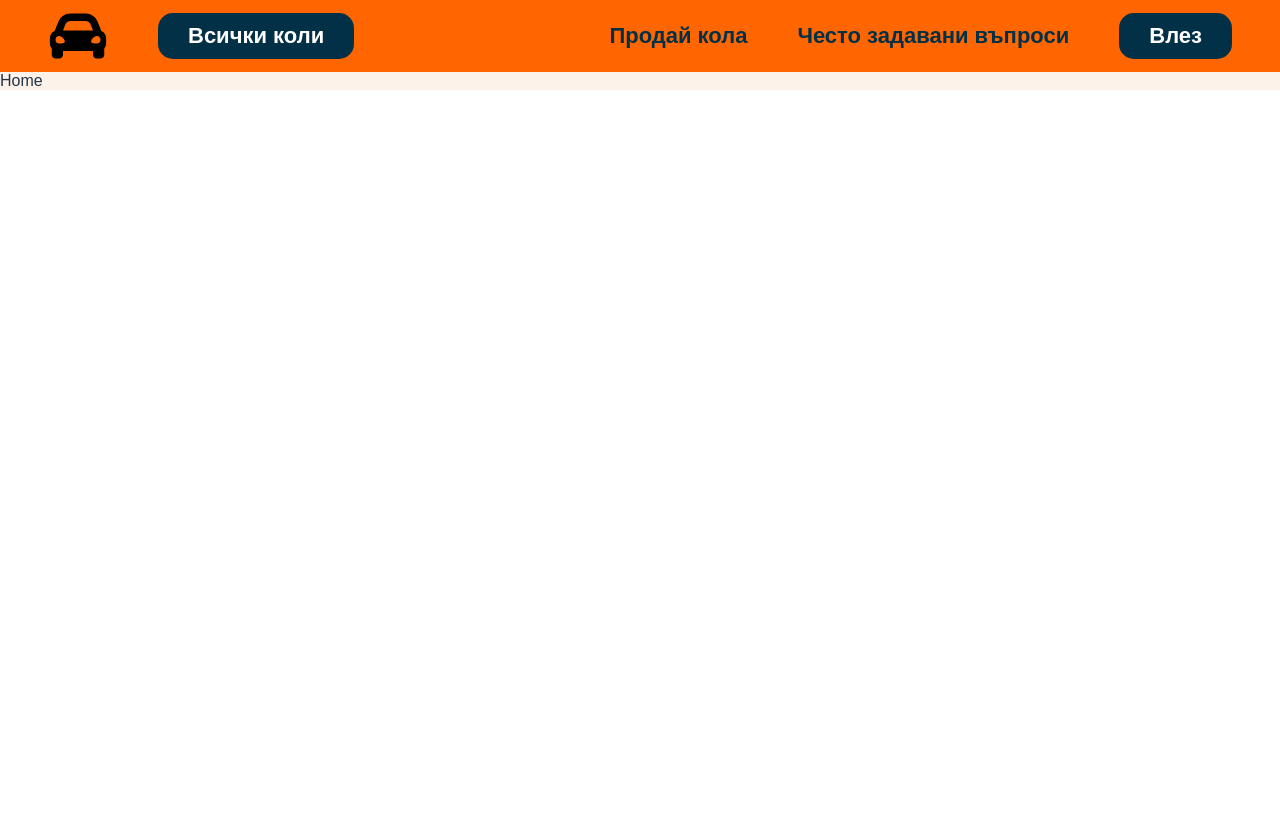
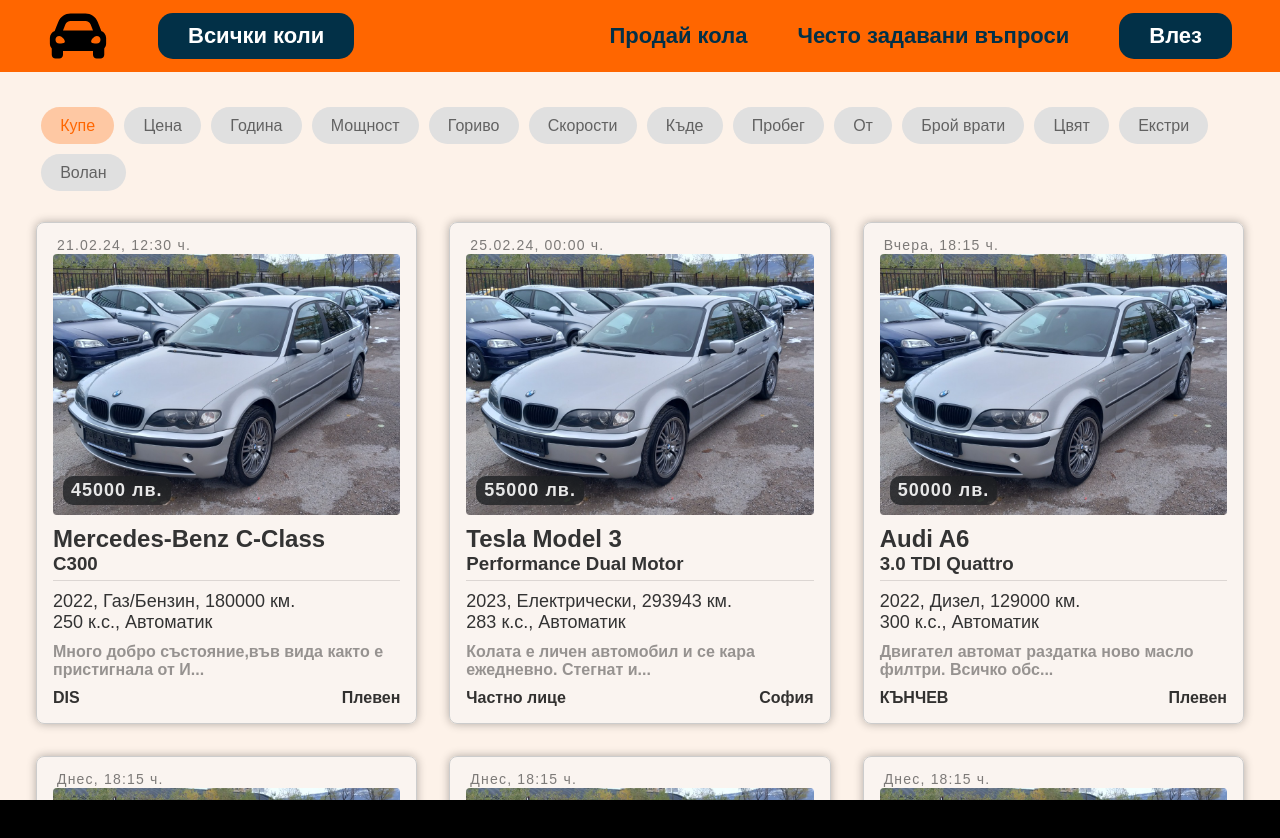
Before and after one commit to Svetlioo/bezbrakmi-client, a React (Vite) app: page / in a window 1280 px wide. Shown: the top 838 px of the page. Before the commit the page ends 800 px from the top, so only its background shows below. Built offline with nearby package versions, Linux system fonts and the light colour scheme.

Commit message:
Add home page

```diff
--- a/src/pages/Home/Home.tsx
+++ b/src/pages/Home/Home.tsx
@@ -1,7 +1,13 @@
-import React from "react";
+import CarGrid from "../../components/CarGrid/CarGrid";
+import SearchBar from "../../components/SearchBar/SearchBar";
 
 function Home() {
-  return <div>Home</div>;
+  return (
+    <>
+      <SearchBar />
+      <CarGrid />
+    </>
+  );
 }
 
 export default Home;
```
